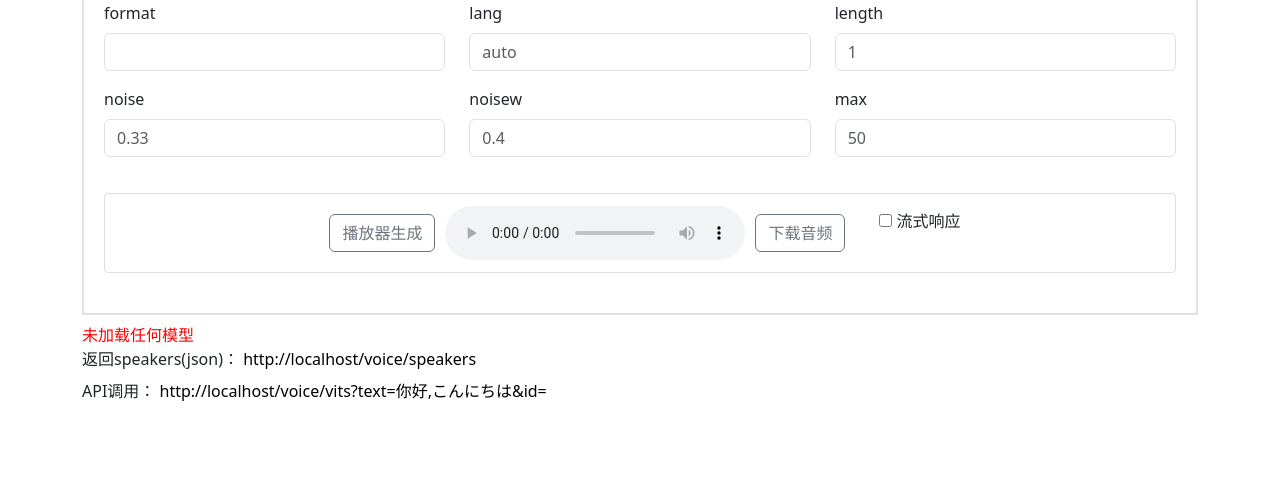
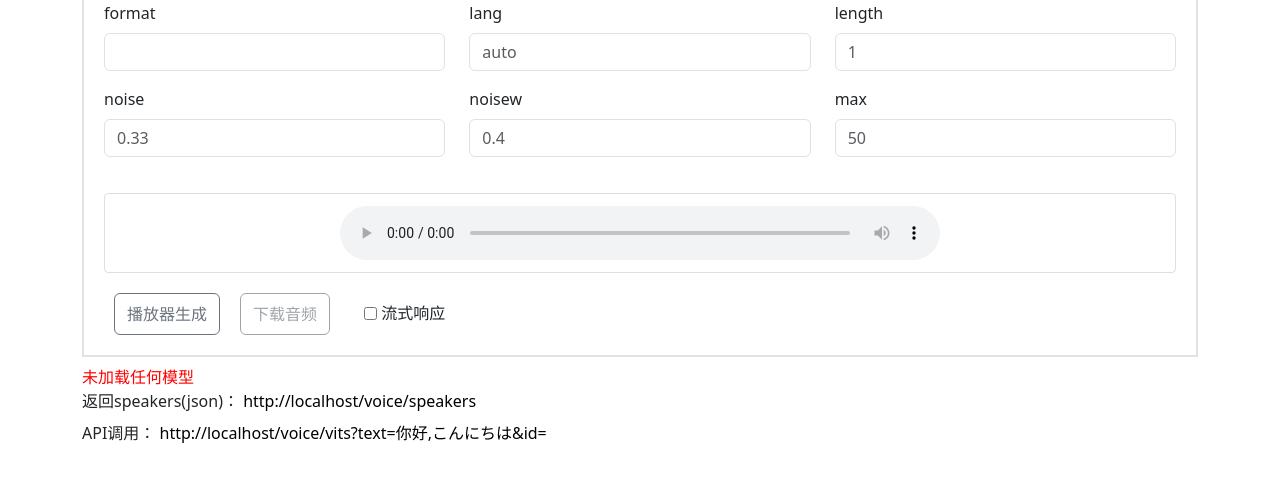
Before and after one commit to Artrajz/vits-simple-api, a Flask app: page / in a window 1280 px wide. Shown: the part 381-858 px from the top of the page. Before the commit the page ends 782 px from the top, so only its background shows below. Run offline with Flask 2, Linux system fonts and the light colour scheme; data that the repository does not hold is empty; parts of the project's set-up code (start-up, migrations or seed data) failed here and were passed over; some libraries are stand-ins or nearby versions.

Commit message:
Update index

```diff
--- a/tts_app/static/css/pages/index.css
+++ b/tts_app/static/css/pages/index.css
@@ -26,7 +26,7 @@
     border-top: 2px solid transparent;
     border-left: 2px solid transparent;
     border-right: 2px solid transparent;
-    border-bottom: 0px;
+    border-bottom: 0;
     border-top-left-radius: 0.5rem;
     border-top-right-radius: 0.5rem;
     color: gray;
@@ -72,3 +72,33 @@ button {
     margin-left: 10px;
     margin-right: 10px;
 }
+
+.player {
+    justify-content: center;
+    align-items: center;
+    height: 80px;
+    margin-top: 20px;
+    margin-bottom: 20px;
+    border: 1px solid rgba(0, 0, 0, .125);
+    border-radius: 0.25rem;
+    /*background-color: rgba(238, 238, 238, 0.2);*/
+}
+
+.player audio {
+    width: 600px;
+}
+
+.play-button {
+    display: flex;
+
+}
+
+
+.play-button .form-check input, .play-button .form-check label {
+    display: inline-block;
+    vertical-align: middle
+}
+
+.play-button .form-check label{
+    margin-top:8px;
+}
--- a/tts_app/static/js/index.js
+++ b/tts_app/static/js/index.js
@@ -200,6 +200,8 @@ function setAudioSourceByPost() {
         data.sdp_ratio = sdp_ratio;
     }
 
+    let downloadButton = document.getElementById("downloadButton" + currentModelPage);
+
     $.ajax({
         url: url,
         method: 'POST',
@@ -218,10 +220,13 @@ function setAudioSourceByPost() {
             audioPlayer.src = URL.createObjectURL(blob);
             audioPlayer.load();
             audioPlayer.play();
+
+            downloadButton.disabled = false;
         },
         error: function (error) {
             console.error('Error:', error);
             alert("无法获取音频数据");
+            downloadButton.disabled = true;
         }
     });
 
--- a/tts_app/templates/pages/index.html
+++ b/tts_app/templates/pages/index.html
@@ -96,27 +96,26 @@
                 </form>
 
 
-                <div class="flex flex-wrap  w-100"
-                     style="justify-content: center; align-items: center; height: 80px; margin-top: 20px; margin-bottom: 20px; border: 1px solid rgba(0,0,0,.125); border-radius: 0.25rem;">
-
-
+                <div class="player flex flex-wrap  w-100">
+                    <audio id="audioPlayer1" controls>
+                        Your browser does not support the audio element.
+                    </audio>
+                </div>
+                <div class="play-button">
                     <button type="button" class="btn btn-outline-secondary" onclick="setAudioSourceByPost()"
                             style="margin-right: 10px">
                         播放器生成
                     </button>
-                    <audio id="audioPlayer1" controls>
-                        <source src="" type="audio/mp3"/>
-                        Your browser does not support the audio element.
-                    </audio>
                     <button type="button" class="btn btn-outline-secondary" onclick="downloadAudio()"
-                            style="margin-right: 10px">
+                            id="downloadButton1" disabled>
                         下载音频
                     </button>
-                    <div class="mb-3 form-check">
+                    <div class="form-check">
                         <input type="checkbox" id="streaming1" onchange="updateLink()">
                         <label class="form-check-label" data-toggle="tooltip" data-placement="top"
                                title="按照max分段推理文本，推理好一段即输出，无需等待所有文本都推理完毕">流式响应</label>
                     </div>
+
                 </div>
             </div>
             <div class="content-pane w-100 flex-wrap" id="w2v2-vits-page">
@@ -200,19 +199,18 @@
                     </div>
                 </form>
 
-                <div class="flex flex-wrap  w-100"
-                     style="justify-content: center; align-items: center; height: 80px; margin-top: 20px; margin-bottom: 20px; border: 1px solid rgba(0,0,0,.125); border-radius: 0.25rem;">
-
+                <div class="player flex flex-wrap w-100">
                     <audio id="audioPlayer2" controls>
-                        <source src="" type="audio/mp3"/>
                         Your browser does not support the audio element.
                     </audio>
+                </div>
+                <div class="play-button">
                     <button type="button" class="btn btn-outline-secondary" onclick="setAudioSourceByPost()"
                             style="margin-right: 10px">
                         播放器生成
                     </button>
                     <button type="button" class="btn btn-outline-secondary" onclick="downloadAudio()"
-                            style="margin-right: 10px">
+                            id="downloadButton2" disabled>
                         下载音频
                     </button>
                 </div>
@@ -297,26 +295,28 @@
                 </form>
 
 
-                <div class="flex flex-wrap  w-100"
-                     style="justify-content: center; align-items: center; height: 80px; margin-top: 20px; margin-bottom: 20px; border: 1px solid rgba(0,0,0,.125); border-radius: 0.25rem;">
+                <div class="player flex flex-wrap  w-100">
+                    <audio id="audioPlayer3" controls>
+                        Your browser does not support the audio element.
+                    </audio>
+                </div>
+
+                <div class="play-button">
                     <button type="button" class="btn btn-outline-secondary" onclick="setAudioSourceByPost()"
                             style="margin-right: 10px">
                         播放器生成
                     </button>
-                    <audio id="audioPlayer3" controls>
-                        <source src="" type="audio/mp3"/>
-                        Your browser does not support the audio element.
-                    </audio>
                     <button type="button" class="btn btn-outline-secondary" onclick="downloadAudio()"
-                            style="margin-right: 10px">
+                            id="downloadButton3" disabled>
                         下载音频
                     </button>
-                    <div class="mb-3 form-check">
+                    <div class="form-check">
                         <input type="checkbox" id="streaming3" onchange="updateLink()">
                         <label class="form-check-label" data-toggle="tooltip" data-placement="top"
                                title="按照max分段推理文本，推理好一段即输出，无需等待所有文本都推理完毕">流式响应</label>
                     </div>
                 </div>
+
             </div>
         </div>
 
```
